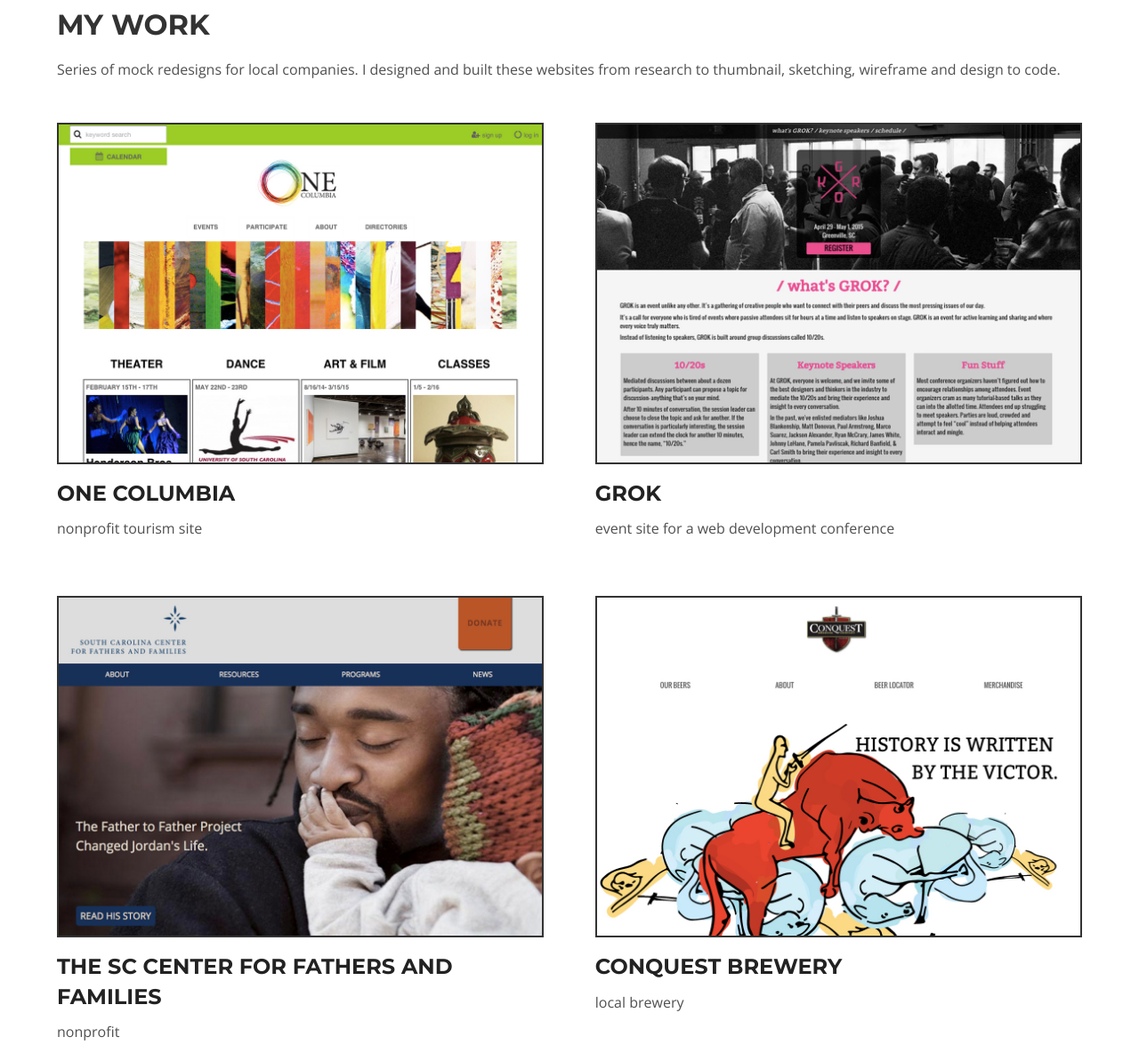
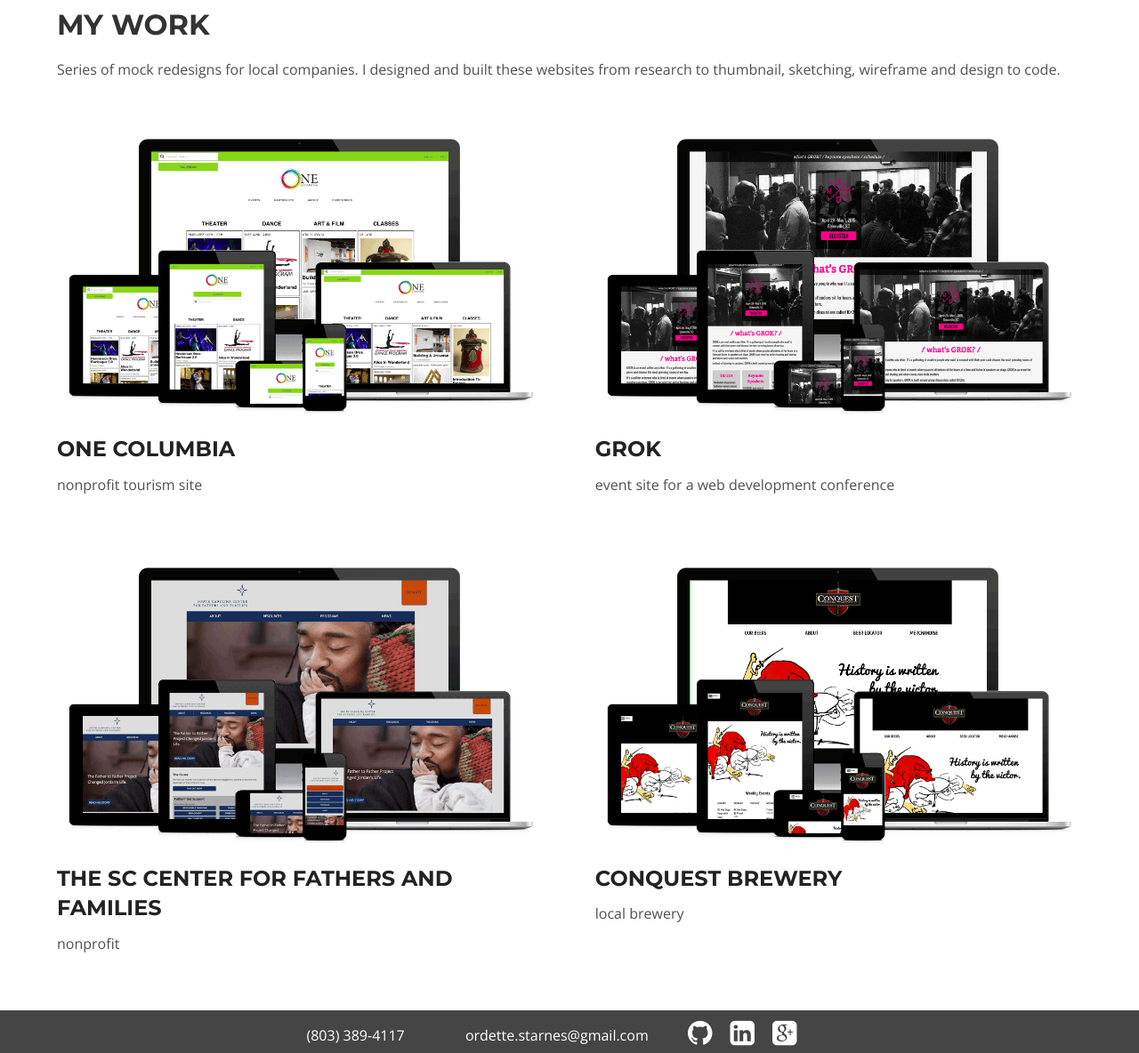
Before and after one commit to abbystarnes/Portfolio, a plain HTML site: page index.html in a window 1280 px wide. Shown: the part 360-1544 px from the top of the page at 89% size. Drawn offline with nearby package versions, Linux system fonts and the light colour scheme.

Commit message:
updated display

```diff
--- a/SCSS/_work.scss
+++ b/SCSS/_work.scss
@@ -22,7 +22,7 @@
 
 
 .frame {
-	border: 2px solid $headers;
+	// border: 2px solid $headers;
 	margin-bottom: 1em;
 
 	@include breakpoint ($large) {
--- a/index.html
+++ b/index.html
@@ -70,7 +70,7 @@
 
             <article class="website first">
                 <div class="frame"><a class="clearfix" href="http://abbystarnes.github.io/OC2/">
-                    <img class="work" src="img/columbia.jpg" alt="One Columbia Website Design">
+                    <img class="work" src="img/Views-OC.png" alt="One Columbia Website Design">
                 </a></div>
                 <h2><a class="preview clearfix" href="http://abbystarnes.github.io/OC2/">One Columbia</a></h2>
                 <p>nonprofit tourism site</p>
@@ -78,7 +78,7 @@
 
             <article class="website">
                 <a href="http://abbystarnes.github.io/GROK/"><div class="frame">
-                    <img class="work" src="img/grok.jpg" alt="Image">
+                    <img class="work" src="img/Views-Grok.png" alt="GROK conference Website Design">
                 </div></a>
                 <h2><a class="preview clearfix" href="http://abbystarnes.github.io/GROK/">GROK</a></h2>
                 <p>event site for a web development conference</p>
@@ -86,7 +86,7 @@
 
             <article class="website first">
                 <a href="http://abbystarnes.github.io/SCFathers/"><div class="frame">
-                    <img class="work" src="img/father.jpg" alt="SC Center for Fathers Website Design">
+                    <img class="work" src="img/Views-FF.png" alt="SC Center for Fathers Website Design">
                 </div></a>
                 <h2> <a class="preview clearfix" href="http://abbystarnes.github.io/SCFathers/">The SC Center for Fathers and Families</a></h2>
                 <p>nonprofit</p>
@@ -94,7 +94,7 @@
 
             <article class="website">
                 <a href="http://abbystarnes.github.io/conquest/"><div class="frame">
-                    <img class="work" src="img/conquest.jpg" alt="Conquest Brewery Website Design">
+                    <img class="work" src="img/Views-Conquest.png" alt="Conquest Brewery Website Design">
                 </div></a>
                 <h2><a class="preview clearfix" href="http://abbystarnes.github.io/conquest/">Conquest Brewery</a></h2>
                 <p>local brewery</p>
```
Also changed, not shown: css/main.css, img/Views-Conquest.png (added), img/Views-FF.png (added), img/Views-Grok.png (added), img/Views-OC.png (added), 1 other file.
